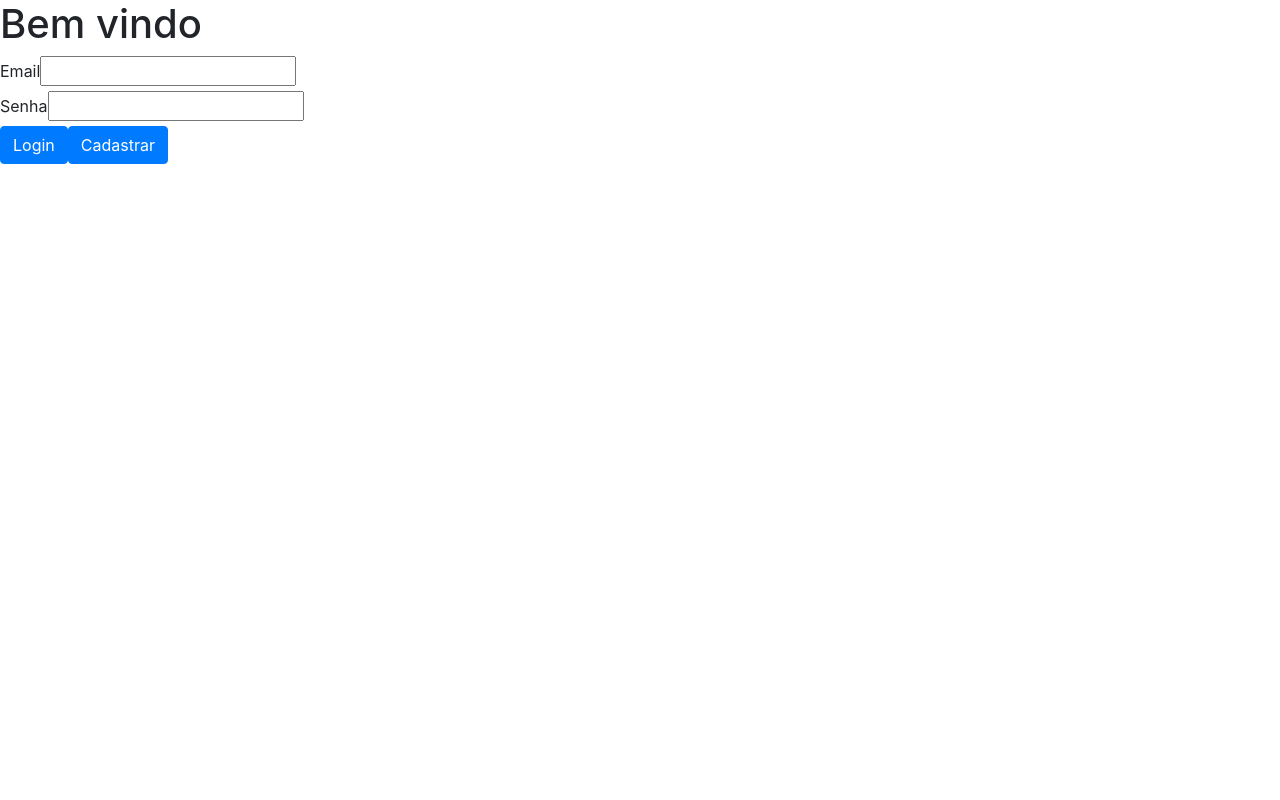
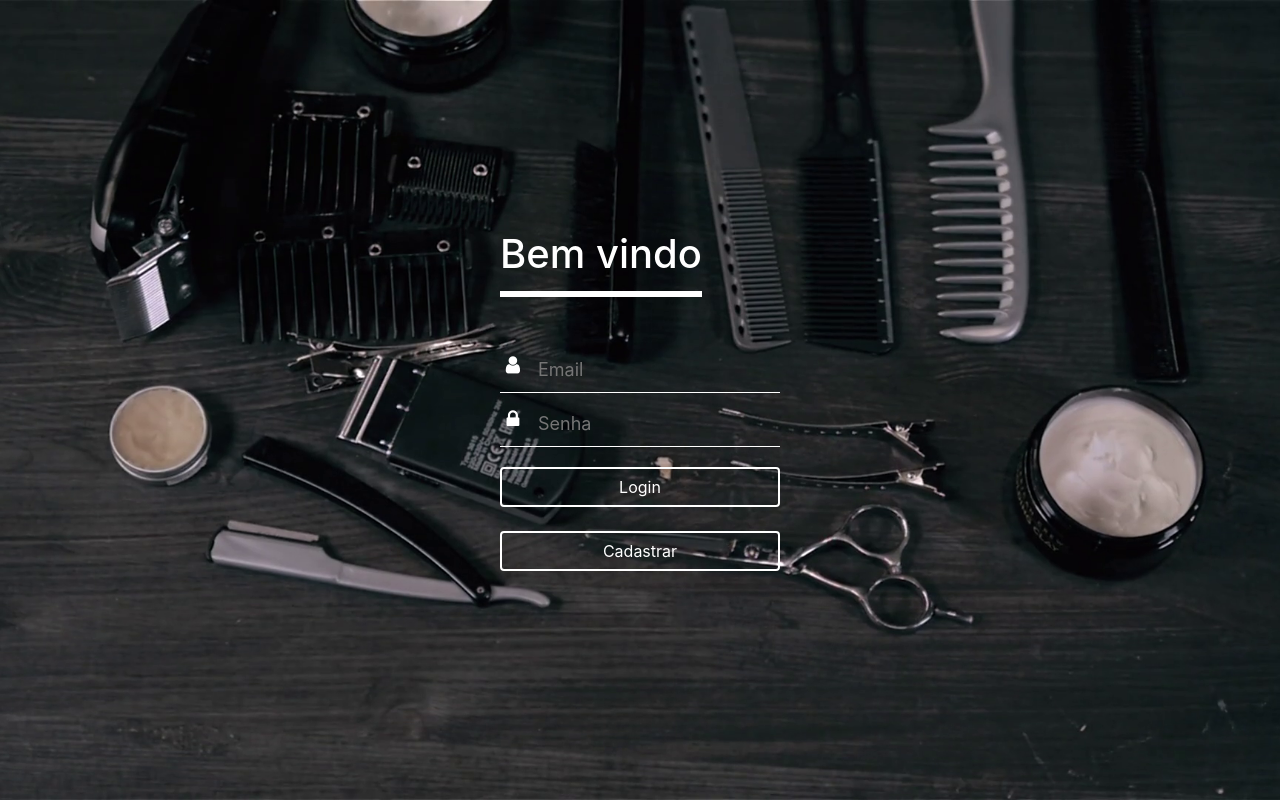
Before and after one commit to ArturLansoni/barber-front, a React (Create React App) app: page /login in a window 1280 px wide. Built offline with nearby package versions, Linux system fonts and the light colour scheme.

Commit message:
login screen

```diff
--- a/src/pages/login/login-styles.css
+++ b/src/pages/login/login-styles.css
@@ -0,0 +1,57 @@
+@import "https://maxcdn.bootstrapcdn.com/font-awesome/4.7.0/css/font-awesome.min.css";
+body{
+    margin: 0;
+    padding: 0;
+    font-family: sans-serif;
+    padding-bottom: 56.25%;
+    background: url(bg.jpg) no-repeat center center fixed;
+    background-size: cover;
+}
+.login-box{
+    width: 280px;
+    position: absolute;
+    top: 50%;
+    left: 50%;
+    transform: translate(-50%,-50%);
+    color: white;
+}
+.login-box h1{
+    float: left;
+    font-size: 40px;
+    border-bottom: 6px solid ;
+    margin-bottom: 50px;
+    padding: 13px 0;
+}
+.textbox{
+    width: 100%;
+    overflow: hidden;
+    font-size: 20px;
+    padding: 8px 0;
+    margin: 8px 0;
+    border-bottom: 1px solid;
+}
+.textbox i{
+    width: 26px;
+    float: left;
+    text-align: center;
+}
+.textbox input{
+    border: none;
+    outline: none;
+    background: none;
+    color: white;
+    font-size: 18px;
+    width: 80%;
+    float: left;
+    margin: 0 10px;
+}
+.btn{
+    width: 100%;
+    background: none !important;
+    border: 2px solid white !important;
+    color: white;
+    padding: 5px;
+    font-size: 18px;
+    cursor: pointer;
+    margin: 12px 0;
+}
--- a/src/pages/login/login.jsx
+++ b/src/pages/login/login.jsx
@@ -1,6 +1,6 @@
 import React, { useState } from "react";
 import { useHistory } from "react-router-dom";
-import { Button } from "react-bootstrap";
+import { Button} from "react-bootstrap";
 import { loginBarber } from "../../services/api";
 import { setAccessToken } from "../../infra";
 import "./login-styles.css";
@@ -32,30 +32,32 @@ const LoginPage = () => {
 
   return (
     <form onSubmit={onSubmit}>
+    <div class="login-box">
       <h1>Bem vindo</h1>
-
-      <div>
-        <label>Email</label>
+      <div class="textbox">
+        <i class="fa fa-user" aria-hidden='true'></i>
         <input
           id="email"
           type="email"
+          placeholder="Email"
           value={state.email}
           onChange={handleChange}
         />
       </div>
 
-      <div>
-        <label>Senha</label>
+      <div class="textbox">
+        <i class="fa fa-lock" aria-hidden="true"></i>
         <input
           id="password"
           type="password"
+          placeholder="Senha"
           value={state.password}
           onChange={handleChange}
         />
       </div>
-
-      <Button type="submit">Login</Button>
-      <Button type="button">Cadastrar</Button>
+      <Button classname="btn" type="submit">Login</Button>
+      <Button classname="btn" type="button">Cadastrar</Button>
+    </div>
     </form>
   );
 };
```
Also changed, not shown: src/pages/login/bg.jpg (added), 1 other file (tests, documents, lock files or other folders).
